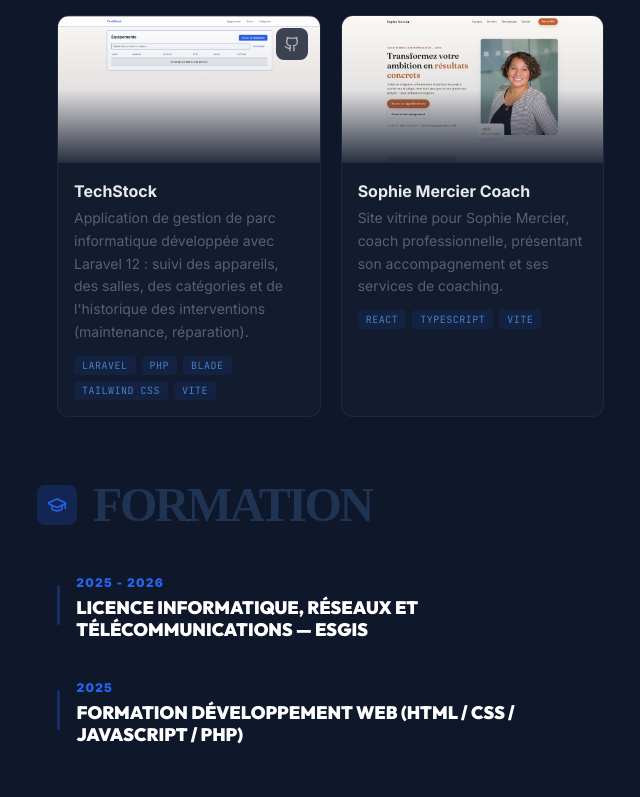
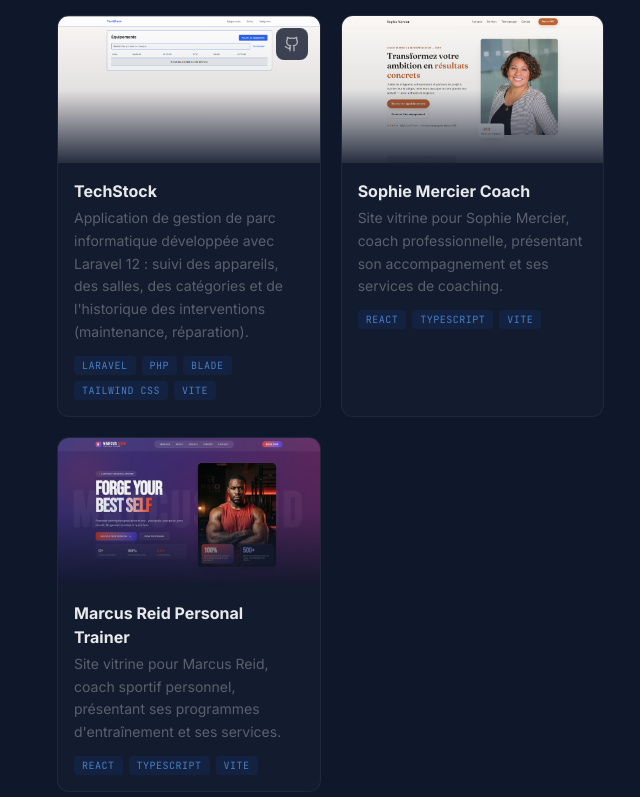
Before and after one commit to adariori/Portefolio, a React (Vite) app: page / in a window 1280 px wide. Shown: the part 2000-2797 px from the top of the page, without its empty margins (51-691 px from the left). Built offline with nearby package versions, Linux system fonts and the light colour scheme; no server answers; a web font is replaced by a local one.

Commit message:
Ajoute le projet Marcus Reid Personal Trainer

```diff
--- a/src/data.ts
+++ b/src/data.ts
@@ -65,6 +65,13 @@
     image: "/1.png",
     tags: ["React", "TypeScript", "Vite"],
     demoUrl: "https://sophie-mercier-coach.vercel.app/"
+  },
+  {
+    name: "Marcus Reid Personal Trainer",
+    description: "Site vitrine pour Marcus Reid, coach sportif personnel, présentant ses programmes d'entraînement et ses services.",
+    image: "/2.png",
+    tags: ["React", "TypeScript", "Vite"],
+    demoUrl: "https://marcus-reid-personal-trainer.vercel.app/"
   }
 ];
 
```
Also changed, not shown: public/2.png (added).
